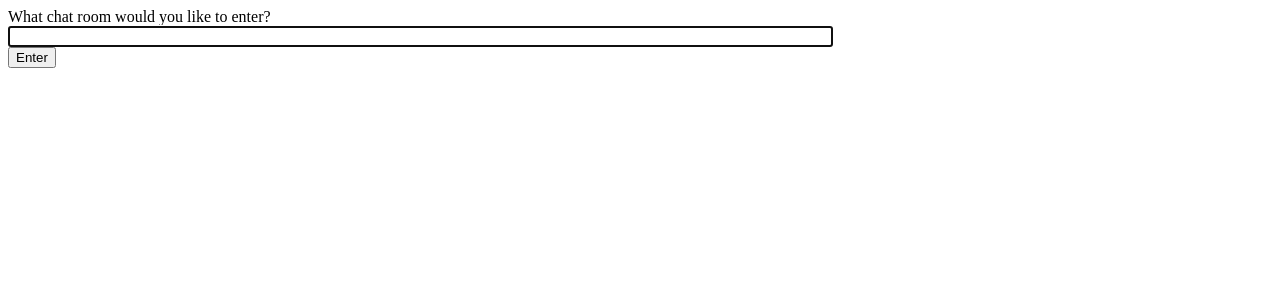
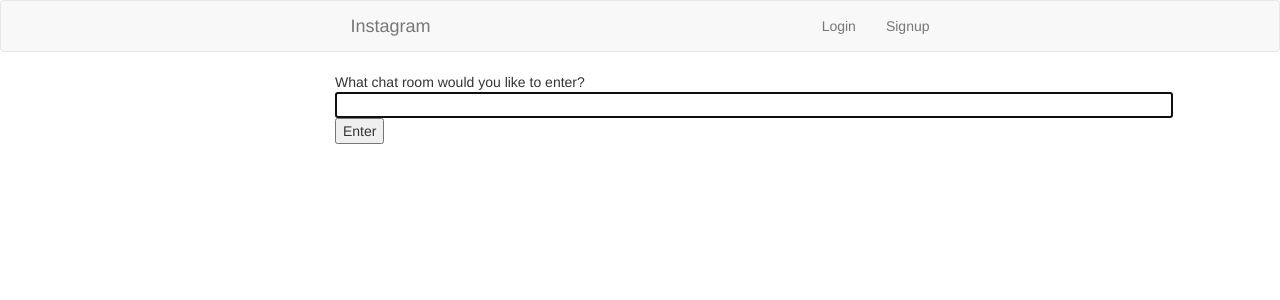
Before and after one commit to darkblank/chatroom, a Django app: template chatroom/templates/chat/index.html in a window 1280 px wide. Shown: the top 300 px of the page. Run offline with Django 3.2, Linux system fonts and the light colour scheme; the template is opened without the code that fills it, so the values that code supplies are empty; some libraries are stand-ins or nearby versions.

Commit message:
base.html 생성, index.html에 적용

```diff
--- /dev/null
+++ b/chatroom/templates/base.html
@@ -0,0 +1,54 @@
+
+{% load static %}
+<!doctype html>
+<html lang="ko">
+<head>
+	<meta charset="UTF-8">
+	<meta name="viewport"
+	      content="width=device-width, user-scalable=no, initial-scale=1.0, maximum-scale=1.0, minimum-scale=1.0">
+	<meta http-equiv="X-UA-Compatible" content="ie=edge">
+	<title>Chat Room</title>
+	<link rel="stylesheet" href="{% static 'bootstrap/css/bootstrap.css' %}">
+</head>
+<body>
+		<div>
+			<nav class="navbar navbar-default">
+				<div class="col-lg-6 col-lg-offset-3
+				col-md-8 col-md-offset-2
+				col-sm-10 col-sm-offset-1
+				col-xs-12">
+					<div class="navbar-header">
+						<button type="button" class="navbar-toggle collapsed" data-toggle="collapse" data-target="#top-nav">
+			        <span class="sr-only">Toggle navigation</span>
+			        <span class="icon-bar"></span>
+			        <span class="icon-bar"></span>
+			        <span class="icon-bar"></span>
+			      </button>
+			      <a class="navbar-brand" href="{% url 'chat:index' %}">Instagram</a>
+					</div>
+					<div class="collapse navbar-collapse" id="top-nav">
+						<ul class="nav navbar-nav navbar-right">
+							{% if user.is_authenticated %}
+							<li><a href="{% url 'member:signup' %}">Logout</a></li>
+							{% else %}
+							<li><a href="{% url 'member:log_in' %}">Login</a></li>
+							<li><a href="{% url 'member:signup' %}">Signup</a></li>
+							{% endif %}
+						</ul>
+					</div>
+				</div>
+			</nav>
+			<div class="col-lg-6 col-lg-offset-3
+				col-md-8 col-md-offset-2
+				col-sm-10 col-sm-offset-1
+				col-xs-12">
+				{% block content %}
+				{% endblock %}
+			</div>
+		</div>
+		<script src="https://ajax.googleapis.com/ajax/libs/jquery/1.11.2/jquery.min.js"></script>
+		<script src={% static 'bootstrap/js/bootstrap.min.js' %}></script>
+        {% block inline_script %}
+        {% endblock %}
+</body>
+</html>
--- a/chatroom/templates/chat/index.html
+++ b/chatroom/templates/chat/index.html
@@ -1,15 +1,13 @@
-<!-- chat/templates/chat/index.html -->
-<!DOCTYPE html>
-<html>
-<head>
-    <meta charset="utf-8"/>
-    <title>Chat Rooms</title>
-</head>
+{% extends 'base.html' %}
+
 <body>
+{% block content %}
     What chat room would you like to enter?<br/>
     <input id="room-name-input" type="text" size="100"/><br/>
     <input id="room-name-submit" type="button" value="Enter"/>
-</body>
+{% endblock %}
+
+{% block inline_script %}
 <script>
     document.querySelector('#room-name-input').focus();
     document.querySelector('#room-name-input').onkeyup = function(e) {
@@ -23,4 +21,4 @@
         window.location.pathname = '/chat/' + roomName + '/';
     };
 </script>
-</html>
+{% endblock %}
```
